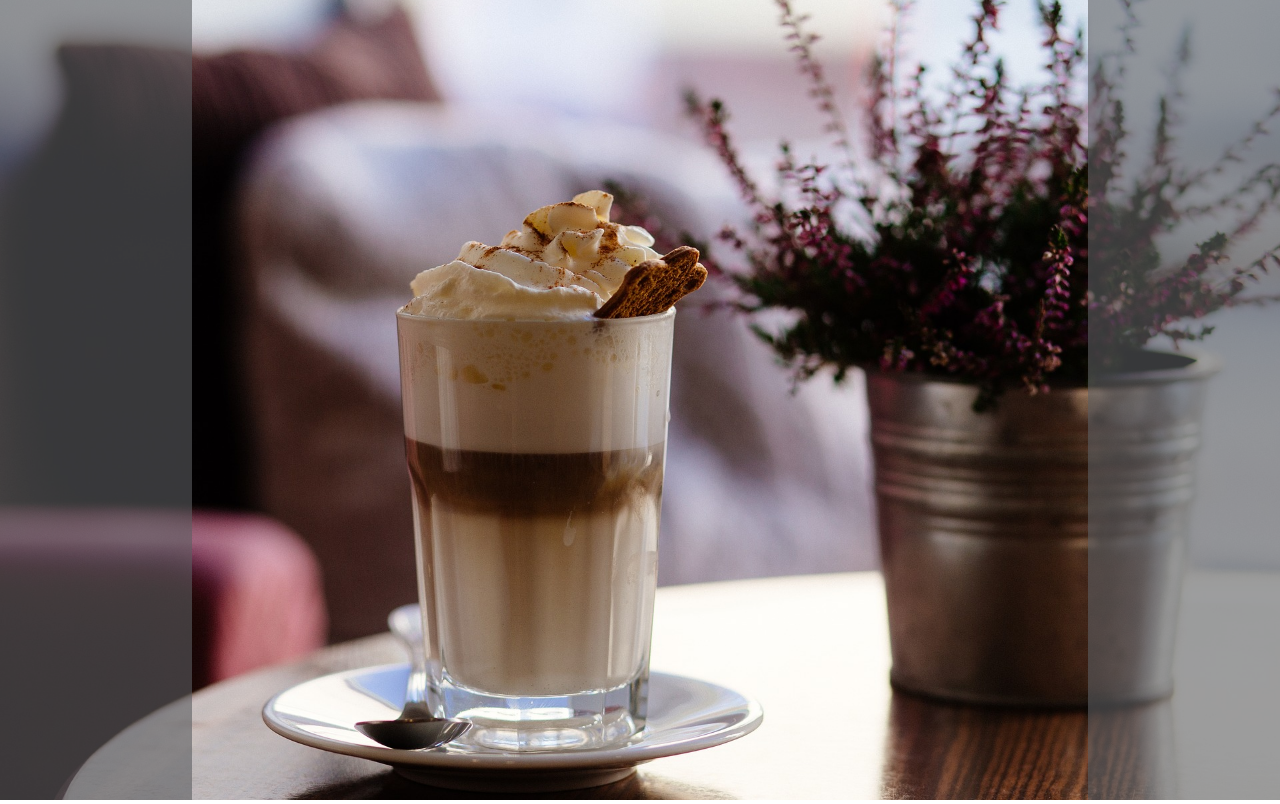
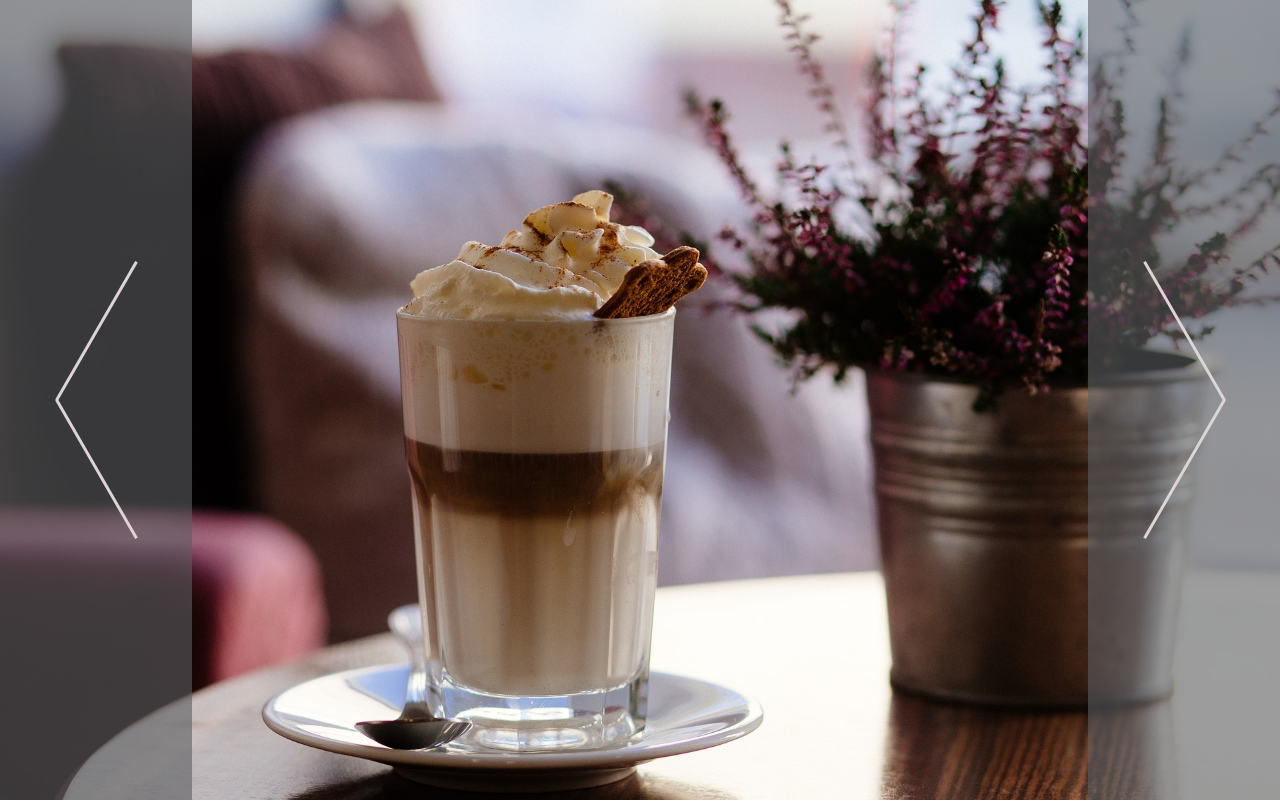
Before and after one commit to emmeiwhite/slide-show-2024, a plain HTML site: page index.html in a window 1280 px wide. Drawn offline with Linux system fonts and the light colour scheme.

Commit message:
Added custom arrows and it is so much fun

```diff
--- a/style.css
+++ b/style.css
@@ -32,6 +32,11 @@
   top: 0;
   z-index: 10;
   cursor: pointer;
+  padding: 3rem 0;
+  display: flex;
+  flex-direction: column;
+  justify-content: center;
+  align-items: center;
 }
 
 .left-arrow {
@@ -41,3 +46,25 @@
 .right-arrow {
   right: 0;
 }
+
+.line {
+  width: 3px;
+  height: 10rem;
+  background-color: #ddd5d5;
+}
+
+.line-1 {
+  transform: translateY(11px) rotate(30deg);
+}
+
+.line-2 {
+  transform: translateY(-11px) rotate(150deg);
+}
+
+.line-3 {
+  transform: translateY(11px) rotate(-30deg);
+}
+
+.line-4 {
+  transform: translateY(-11px) rotate(-150deg);
+}
```
